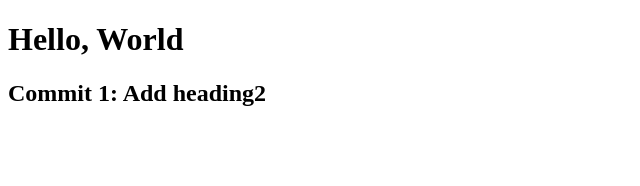
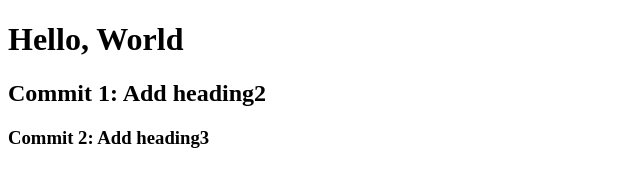
Before and after one commit to xeusteerapat/exp-git-cherry-pick, a plain HTML site: page index.html in a window 1280 px wide. Shown: the whole page, without its empty margins (0-640 px from the left). Drawn offline with Linux system fonts and the light colour scheme.

Commit message:
add heading3

```diff
--- a/index.html
+++ b/index.html
@@ -11,6 +11,7 @@
 <body>
   <h1>Hello, World</h1>
   <h2>Commit 1: Add heading2</h2>
+  <h3>Commit 2: Add heading3</h3>
 </body>
 
 </html>
```
